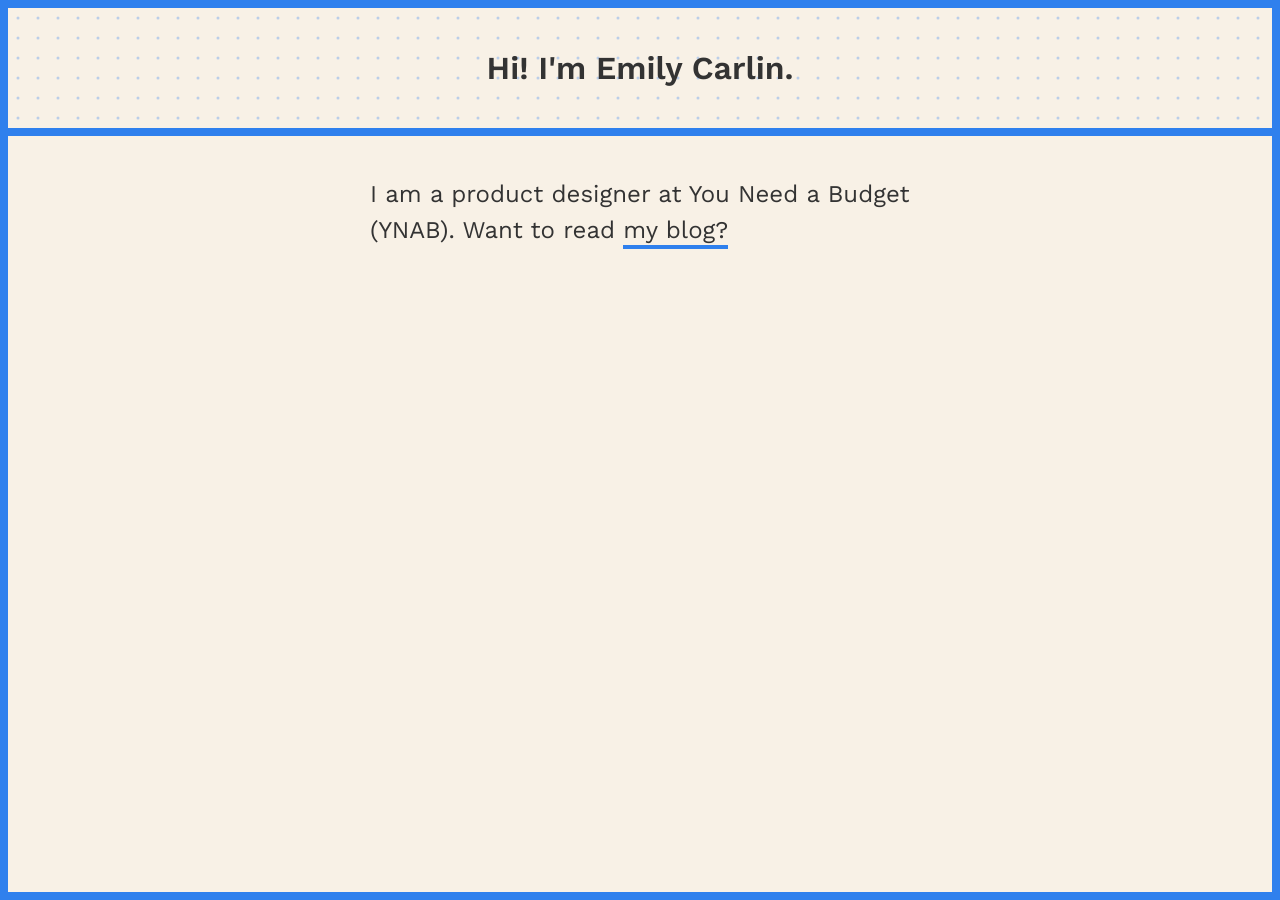
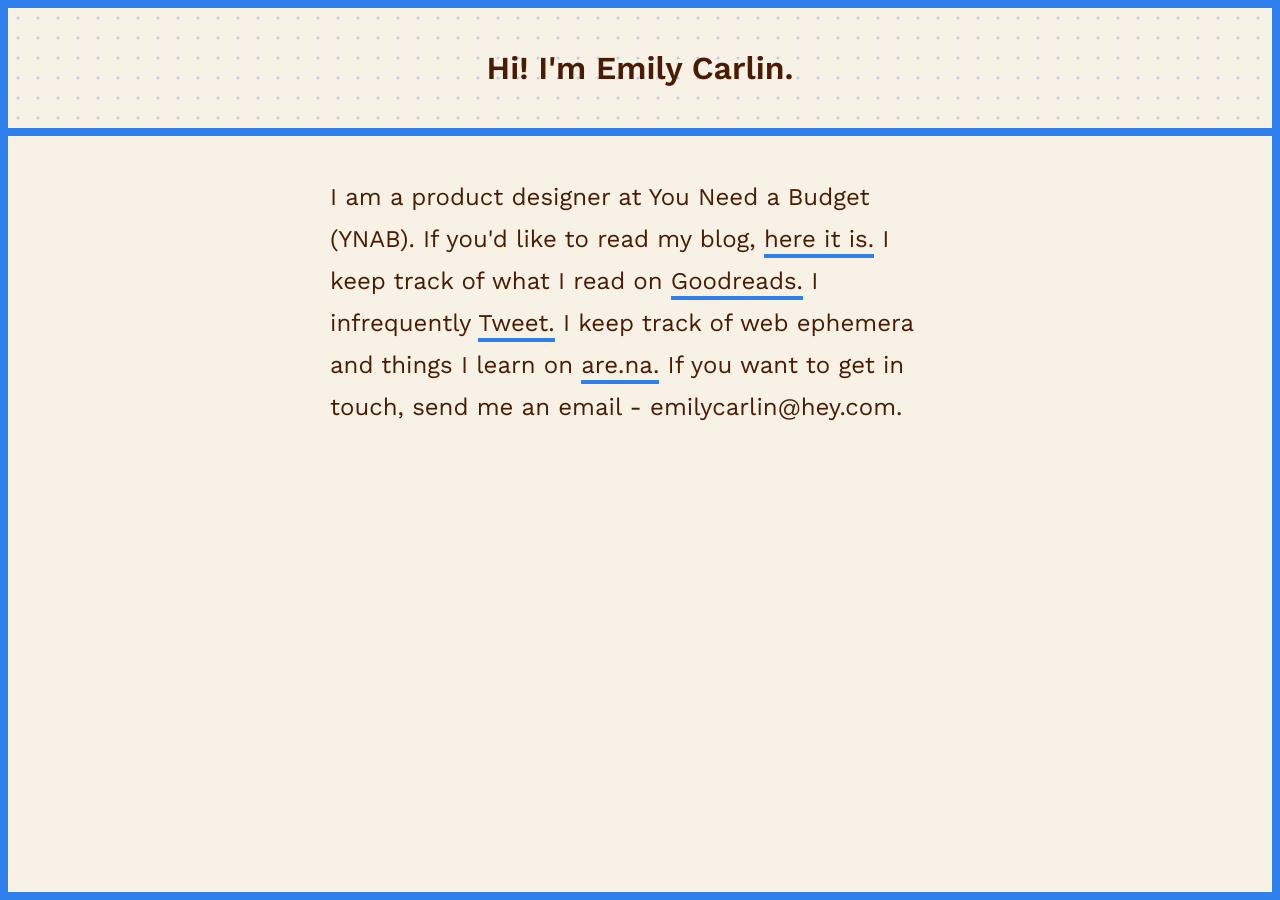
Before and after one commit to EmilyCarlin/emily-space, a Jekyll site: the page built from index.html, in a window 1280 px wide. Built offline with Jekyll 4.4.1, drawn with Linux system fonts in a browser that asks for light colours.

Commit message:
add a few things

```diff
--- a/assets/css/app.scss
+++ b/assets/css/app.scss
@@ -4,9 +4,9 @@
 
 body {
   font-family: 'Work Sans', sans-serif;
-  line-height: 1.5;
+  line-height: 1.75;
   background-color: #2f80ed;
-  color: #333;
+  color: #4A1C03;
 }
 
 h1 {
@@ -16,14 +16,14 @@ h1 {
 
 a {
   text-decoration: none;
-  color: #333;
+  color: #4A1C03;
   border-bottom: 4px solid #2f80ed;
   padding-bottom: 1px;
   transition: border-bottom 0.1s ease-in-out;
 }
 
 a:hover {
-  border-bottom: 8px solid #2f80ed;
+  border-bottom: 6px solid #2f80ed;
 }
 
 // header styles
@@ -65,7 +65,7 @@ main {
 
 .content p {
   font-size: 24px;
-  max-width: 540px;
+  max-width: 620px;
   margin-left: auto;
   margin-right: auto;
 }
--- a/index.html
+++ b/index.html
@@ -4,6 +4,10 @@ title: Hi! I'm Emily Carlin.
 ---
 
 <div class="content">
-    <p>I am a product designer at You Need a Budget (YNAB). Want to read
-        <a href="blog.html"> my blog?</a></p>
+    <p> I am a product designer at You Need a Budget (YNAB). If you'd like to read my blog,
+        <a href="blog.html"> here it is.</a> I keep track of what I read on <a
+            href="https://www.goodreads.com/user/show/9541994-emily-carlin">Goodreads.</a> I infrequently <a
+            href="https://twitter.com/eccarlin?lang=en">Tweet.</a> I keep track of web ephemera and things I learn
+        on <a href="https://www.are.na/emily-carlin">are.na.</a> If you want to get in touch, send me an email -
+        emilycarlin@hey.com.
 </div>
```
